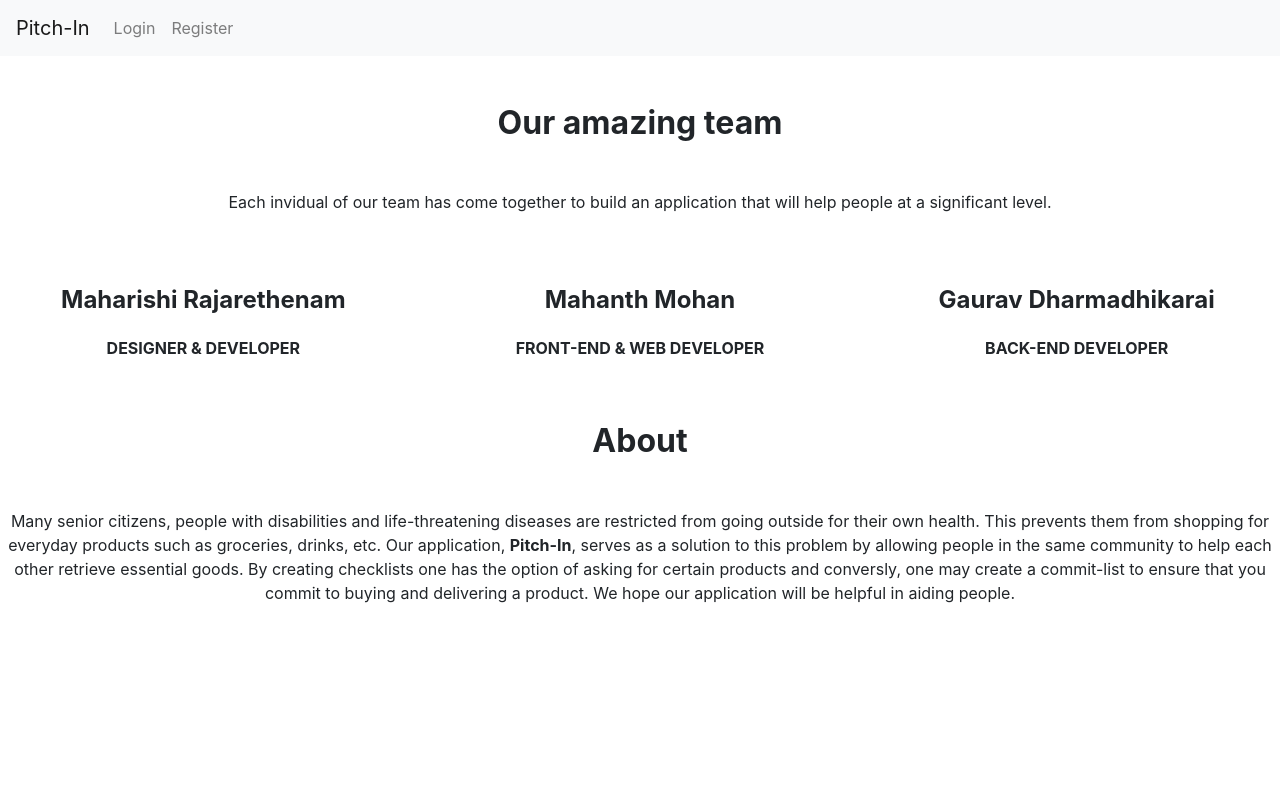
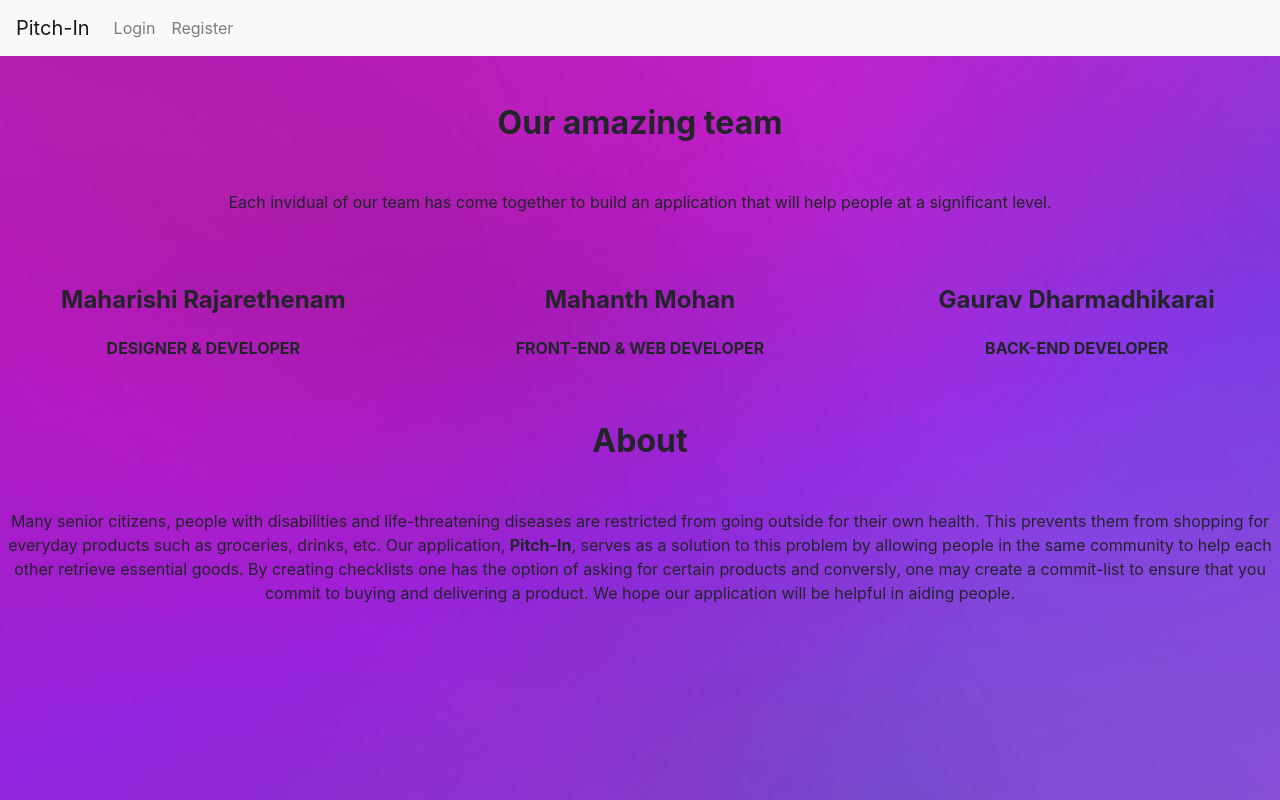
Before and after one commit to maharishi2019/pitch-in-master, a Flask app: page / in a window 1280 px wide. Run offline with Flask 2, Linux system fonts and the light colour scheme; some libraries are stand-ins or nearby versions.

Commit message:
purple background

```diff
--- a/static/main.css
+++ b/static/main.css
@@ -11,3 +11,7 @@
     margin-bottom: 30px;
     margin-top: 20px;
 }
+
+body {
+    background-image: url(images/purple_background.jpg)
+}
```
Also changed, not shown: static/images/purple_background.jpg (added).
